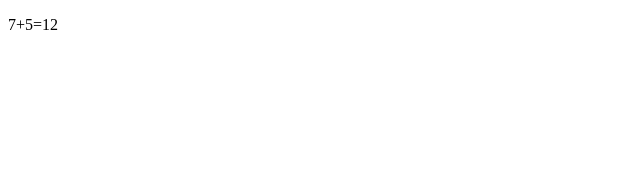
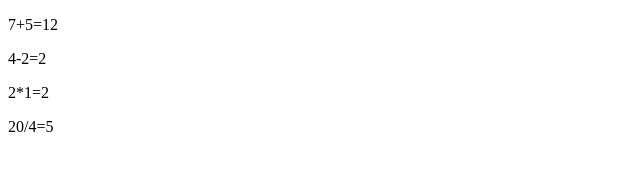
Before and after one commit to Andres2795/Calculadora, a plain HTML site: page index.html in a window 1280 px wide. Shown: the whole page, without its empty margins (0-640 px from the left). Drawn offline with Linux system fonts and the light colour scheme.

Commit message:
divicion

```diff
--- a/index.html
+++ b/index.html
@@ -7,6 +7,9 @@
 </head>
 <body>
     <p>7+5=12</p>
+    <p>4-2=2</p>
+    <p> 2*1=2</p>
+    <p>20/4=5</p>
 
 </body>
 </html>
```
